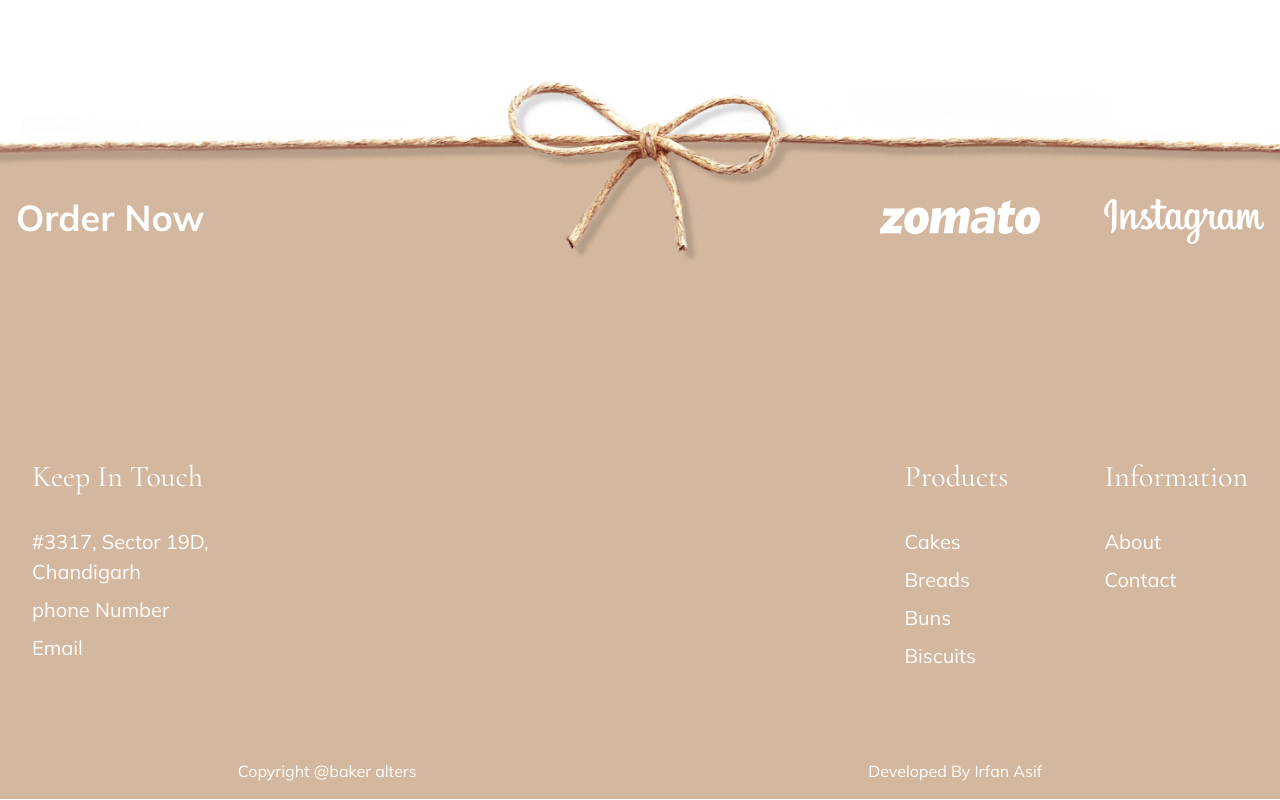
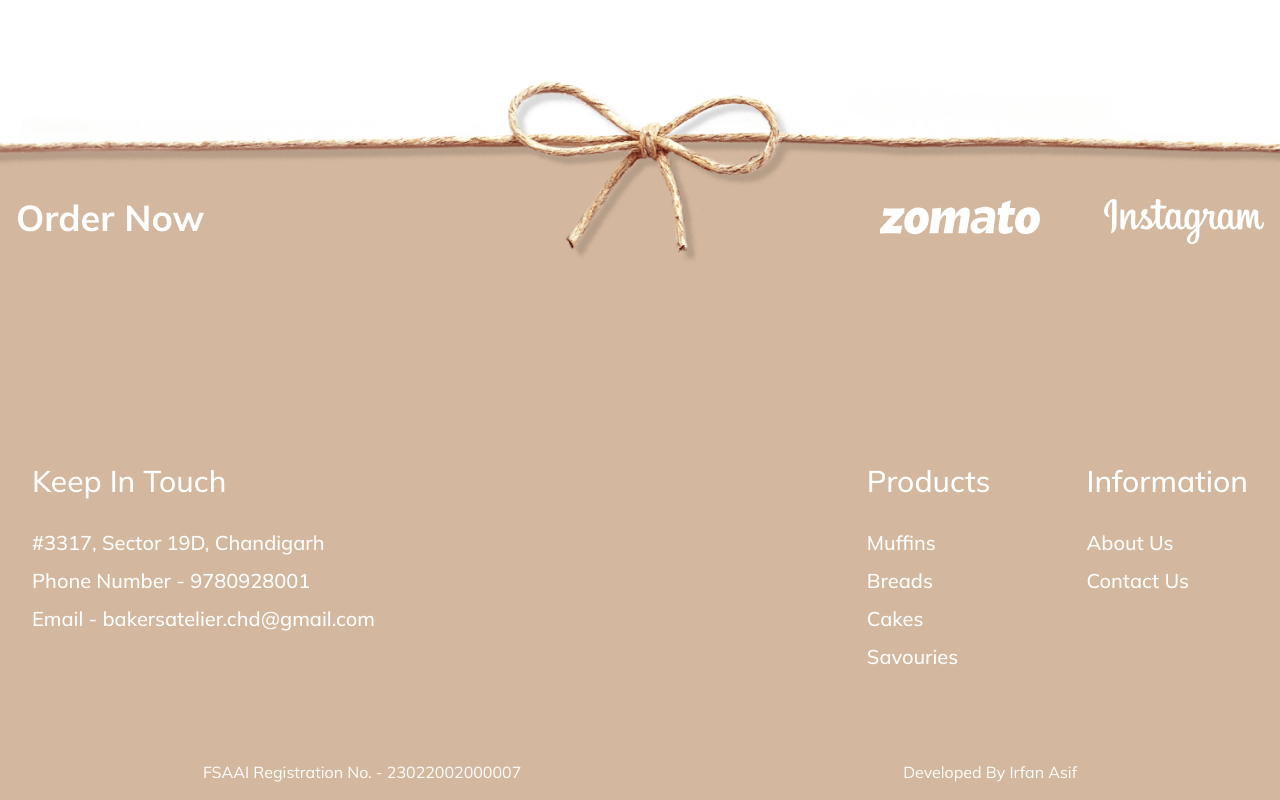
Before and after one commit to carachitgoyal/bakersatelier-frontend, a React (Create React App) app: page /admin/upload-content in a window 1280 px wide. Shown: the part 898-1698 px from the top of the page. Built offline with nearby package versions, Linux system fonts and the light colour scheme; a web font is replaced by a local one.

Commit message:
final fixes

```diff
--- a/src/Components/Footer/Footer.js
+++ b/src/Components/Footer/Footer.js
@@ -9,6 +9,7 @@ import {
   VStack,
 } from '@chakra-ui/react';
 import React from 'react';
+import { Link } from 'react-router-dom';
 import RopeImg from '../../Images/rope.png';
 
 const Footer = () => {
@@ -95,40 +96,44 @@ const Footer = () => {
           fontSize={{ base: 'sm', md: 'xl' }}
           spacing="2rem"
         >
-          <VStack spacing={{ base: '1rem', md: '2rem' }} alignItems={'start'}>
-            <Heading fontWeight={'400'} fontSize={{ base: '2xl', md: '3xl' }}>
-              Keep In Touch
-            </Heading>
+          <VStack
+            fontWeight={'500'}
+            spacing={{ base: '1rem', md: '1.5rem' }}
+            alignItems={'start'}
+          >
+            <Text fontSize={{ base: '2xl', md: '3xl' }}>Keep In Touch</Text>
             <VStack alignItems={'start'}>
-              <Text>
-                #3317, Sector 19D, <br /> Chandigarh
-              </Text>
-              <Text>phone Number</Text>
-              <Text>Email</Text>
+              <Text>#3317, Sector 19D, Chandigarh</Text>
+              <Text>Phone Number - 9780928001</Text>
+              <Text>Email - bakersatelier.chd@gmail.com</Text>
             </VStack>
           </VStack>
           <Stack
             spacing={{ base: '2rem', md: '6rem' }}
             direction={{ base: 'column', md: 'row' }}
           >
-            <VStack spacing={{ base: '1rem', md: '2rem' }} alignItems={'start'}>
-              <Heading fontWeight={'400'} fontSize={{ base: '2xl', md: '3xl' }}>
-                Products
-              </Heading>
+            <VStack
+              fontWeight={'500'}
+              spacing={{ base: '1rem', md: '1.5rem' }}
+              alignItems={'start'}
+            >
+              <Text fontSize={{ base: '2xl', md: '3xl' }}>Products</Text>
               <VStack alignItems={'start'}>
-                <Text>Cakes</Text>
-                <Text>Breads</Text>
-                <Text>Buns</Text>
-                <Text>Biscuits</Text>
+                <Link to="/muffins">Muffins</Link>
+                <Link to="/breads">Breads</Link>
+                <Link to="/cakes">Cakes</Link>
+                <Link to="/savouries">Savouries</Link>
               </VStack>
             </VStack>
-            <VStack spacing={{ base: '1rem', md: '2rem' }} alignItems={'start'}>
-              <Heading fontWeight={'400'} fontSize={{ base: '2xl', md: '3xl' }}>
-                Information
-              </Heading>
+            <VStack
+              fontWeight={'500'}
+              spacing={{ base: '1rem', md: '1.5rem' }}
+              alignItems={'start'}
+            >
+              <Text fontSize={{ base: '2xl', md: '3xl' }}>Information</Text>
               <VStack alignItems={'start'}>
-                <Text>About</Text>
-                <Text>Contact</Text>
+                <Text>About Us</Text>
+                <Text>Contact Us</Text>
               </VStack>
             </VStack>
           </Stack>
@@ -143,7 +148,7 @@ const Footer = () => {
           bg={'brand.lightBrown'}
           fontSize="md"
         >
-          <Text>Copyright @baker alters</Text>
+          <Text>FSAAI Registration No. - 23022002000007</Text>
           <a href="https://irfanasif.me" target="_blank" rel="noreferrer">
             <Text _hover={{ color: '#E99452' }}>Developed By Irfan Asif</Text>
           </a>
--- a/src/Components/Home/AboutUs.js
+++ b/src/Components/Home/AboutUs.js
@@ -41,16 +41,6 @@ const AboutUs = () => {
         variants={variant}
         initial="hidden"
       >
-        <Heading fontSize={{ base: '4xl', md: '6xl' }} fontWeight="400">
-          About Us
-        </Heading>
-        <Text
-          maxW="36rem"
-          fontWeight={'300'}
-          fontSize={{ base: 'md', md: 'xl' }}
-        >
-          these are the featured items
-        </Text>
         <HStack
           overflow={'hidden'}
           maxW="8xl"
@@ -75,19 +65,19 @@ const AboutUs = () => {
             />
           </MotionBox>
           <VStack alignItems={'start'} pr="1rem">
-            <Text fontWeight="500" fontSize={{ base: 'sm', md: 'xl' }}>
-              They are baked specially for you
+            <Text fontWeight="500" fontSize={{ base: 'md', md: '3xl' }}>
+              About Us
             </Text>
             <Text
               maxW="36rem"
               fontWeight={'300'}
               fontSize={{ base: 'xs', md: 'md' }}
             >
-              Lorem ipsum dolor sit amet, consectetur adipiscing elit. Id purus
-              in nulla eget scelerisque massa aliquam felis in. Sed nunc eget
-              phasellus ultricies massa, vitae sapien euismod viverra. Lorem
-              ipsum dolor sit amet, consectetur adipiscing elit. Id purus in
-              nulla eget scelerisque massa aliquam felis in.
+              We are the professional bakers situated in the heart of Chandigarh
+              providing delicious bakery items at your doorsteps ranging from
+              mini muffins & cakes to crunchy and crispy breads & savouries. We
+              are bakers by heart providing healthy baked products made without
+              any preservatives, artificial ingredients and no added gluten.
             </Text>
           </VStack>
         </HStack>
--- a/src/Components/Home/Hero.js
+++ b/src/Components/Home/Hero.js
@@ -71,7 +71,8 @@ const Hero = () => {
           display="flex"
         >
           <Box
-            as="button"
+            as="a"
+            href="https://api.whatsapp.com/send/?phone=919780928001&text&app_absent=0"
             bg="brand.brown"
             color="white"
             p="0.8rem 1.6rem"
--- a/src/Components/Items/Items.HOC.js
+++ b/src/Components/Items/Items.HOC.js
@@ -25,7 +25,7 @@ const ItemsHOC = ({ heading, url }) => {
         <Text
           textTransform={'capitalize'}
           textShadow={'md'}
-          fontSize={['4xl', '6xl', '8xl']}
+          fontSize={['7xl', '7xl', '8xl']}
           color="white"
         >
           {heading}
--- a/src/Components/Navbar.js
+++ b/src/Components/Navbar.js
@@ -82,7 +82,6 @@ const DesktopNav = () => {
         <Box key={navItem.label}>
           <Popover trigger={'hover'} placement={'bottom-start'}>
             <PopoverTrigger>
-              <Link to="/">
               <Box
                 p={2}
                 px="6"
@@ -96,7 +95,6 @@ const DesktopNav = () => {
               >
                 {navItem.label}
               </Box>
-              </Link>
             </PopoverTrigger>
 
             {navItem.children && (
@@ -162,11 +160,7 @@ const DesktopSubNav = ({ label, href, subLabel }) => {
 
 const MobileNav = () => {
   return (
-    <Stack
-      bg={useColorModeValue('white', 'gray.800')}
-      p={4}
-      display={{ md: 'none' }}
-    >
+    <Stack bg='white' p={4} display={{ md: 'none' }}>
       {NAV_ITEMS.map(navItem => (
         <MobileNavItem key={navItem.label} {...navItem} />
       ))}
@@ -179,7 +173,6 @@ const MobileNavItem = ({ label, children, href }) => {
 
   return (
     <Stack spacing={4} onClick={children && onToggle}>
-      <Link to={`${href}`}>
       <Flex
         py={2}
         justify={'space-between'}
@@ -188,12 +181,7 @@ const MobileNavItem = ({ label, children, href }) => {
           textDecoration: 'none',
         }}
       >
-          <Text
-            fontWeight={600}
-            color={useColorModeValue('gray.600', 'gray.200')}
-          >
-            {label}
-          </Text>
+        <Text fontWeight={600}>{label}</Text>
         {children && (
           <Icon
             as={BiChevronDown}
@@ -204,17 +192,9 @@ const MobileNavItem = ({ label, children, href }) => {
           />
         )}
       </Flex>
-      </Link>
 
       <Collapse in={isOpen} animateOpacity style={{ marginTop: '0!important' }}>
-        <Stack
-          mt={2}
-          pl={4}
-          borderLeft={1}
-          borderStyle={'solid'}
-          borderColor={useColorModeValue('gray.200', 'gray.700')}
-          align={'start'}
-        >
+        <Stack mt={2} pl={4} borderStyle={'solid'} align={'start'}>
           {children &&
             children.map(child => (
               <Link to={`${child.href}`}>
@@ -232,7 +212,6 @@ const MobileNavItem = ({ label, children, href }) => {
 const NAV_ITEMS = [
   {
     label: 'Items',
-    href: '/',
     children: [
       {
         label: 'Muffin',
@@ -256,26 +235,22 @@ const NAV_ITEMS = [
     label: 'Contact',
     children: [
       {
-        label: 'Email',
-        href: '/',
-      },
-      {
         label: 'Instagram',
-        href: '/',
+        href: 'https://instagram.com/bakersatelier_chd?utm_medium=copy_link',
       },
       {
         label: 'Whatsapp',
-        href: '/',
+        href: 'https://api.whatsapp.com/send/?phone=919780928001&text&app_absent=0',
       },
       {
         label: 'Zomato',
-        href: '/',
+        href: 'https://zoma.to/order/20129304',
+      },
+      {
+        label: 'Google',
+        href: 'https://business.google.com/v/bakers-atelier-by-shruti/017440765892640493492/a5cd/_?caid=16032994729&agid=141268333588&gclid=Cj0KCQiA3rKQBhCNARIsACUEW_YQpX2aobv8eAr2A4eByBPlaIz_2_qmYlycEjj6ZFTnQW5E2U3gXnUaAi8REALw_wcB',
       },
     ],
   },
-  {
-    label: 'About',
-    href: '/',
-  },
 ];
 export default Navbar;
--- a/src/Components/Product/Card.js
+++ b/src/Components/Product/Card.js
@@ -1,7 +1,15 @@
-import { Box, HStack, Image, Text, VStack, Center } from '@chakra-ui/react';
+import {
+  Box,
+  HStack,
+  Image,
+  Text,
+  VStack,
+  Center,
+  Skeleton,
+} from '@chakra-ui/react';
 
 const Card = ({ item }) => {
-  console.log('item - ', item);
+  console.log(item.length < 0);
   return (
     <Center>
       <VStack
@@ -20,7 +28,7 @@ const Card = ({ item }) => {
         />
         <Text
           isTruncated
-          maxW={{ base: '8rem' }}
+          maxW={{ base: '8rem', md:'16rem' }}
           noOfLines={1}
           px={'2'}
           fontSize={{ base: 'md', md: 'xl' }}
@@ -35,7 +43,11 @@ const Card = ({ item }) => {
           fontSize={{ base: 'sm', md: 'md' }}
         >
           <Text>₹ {item.price}</Text>
-          <Box as="button" _hover={{ color: 'black' }}>
+          <Box
+            as="a"
+            href="https://api.whatsapp.com/send/?phone=919780928001&text&app_absent=0"
+            _hover={{ color: 'black' }}
+          >
             Buy Now
           </Box>
         </HStack>
--- a/src/Pages/Home.js
+++ b/src/Pages/Home.js
@@ -7,7 +7,12 @@ import Hero from '../Components/Home/Hero';
 
 const Home = () => {
   return (
-    <Container maxW="9xl" p="0" m="0" pt={{ base: '8rem', md: '0' }}>
+    <Container
+      maxW="9xl"
+      p="0"
+      m="0"
+      pt={{ base: '8rem', md: '10rem', lg: '0' }}
+    >
       <Hero />
       <FeaturedItems />
       <AboutUs />
--- a/src/Pages/Items.js
+++ b/src/Pages/Items.js
@@ -1,4 +1,14 @@
-import { Center, Container, VStack, Wrap } from '@chakra-ui/react';
+import {
+  Center,
+  Container,
+  Heading,
+  Skeleton,
+  SkeletonText,
+  Stack,
+  Text,
+  VStack,
+  Wrap,
+} from '@chakra-ui/react';
 import axios from 'axios';
 import { useEffect, useState } from 'react';
 import { useParams } from 'react-router-dom';
@@ -9,15 +19,7 @@ import Card from '../Components/Product/Card';
 const Items = () => {
   const [data, setData] = useState([]);
   // eslint-disable-next-line no-sparse-arrays
-  const imageURL = [
-    'https://images.unsplash.com/photo-1626803775151-61d756612f97?ixlib=rb-1.2.1&ixid=MnwxMjA3fDB8MHxwaG90by1wYWdlfHx8fGVufDB8fHx8&auto=format&fit=crop&w=1470&q=80',
-    ,
-    'https://images.unsplash.com/photo-1523294587484-bae6cc870010?ixlib=rb-1.2.1&ixid=MnwxMjA3fDB8MHxwaG90by1wYWdlfHx8fGVufDB8fHx8&auto=format&fit=crop&w=1602&q=80',
-    ,
-    'https://images.unsplash.com/photo-1613119719948-d53865658a88?ixlib=rb-1.2.1&ixid=MnwxMjA3fDB8MHxwaG90by1wYWdlfHx8fGVufDB8fHx8&auto=format&fit=crop&w=1471&q=80',
-    ,
-    'https://images.unsplash.com/photo-1612539466296-4ecf1db303e3?ixlib=rb-1.2.1&ixid=MnwxMjA3fDB8MHxwaG90by1wYWdlfHx8fGVufDB8fHx8&auto=format&fit=crop&w=1543&q=80',
-  ];
+
   let { category } = useParams();
   useEffect(() => {
     axios
@@ -34,7 +36,7 @@ const Items = () => {
   return (
     <Container maxW="9xl" p="0" m="0">
       <ItemsHOC
-        url={imageURL[Math.floor(Math.random() * 4)]}
+        url="https://images.unsplash.com/photo-1587241321921-91a834d6d191?ixlib=rb-1.2.1&ixid=MnwxMjA3fDB8MHxwaG90by1wYWdlfHx8fGVufDB8fHx8&auto=format&fit=crop&w=1470&q=80"
         heading={category}
       />
       <Center
```
Lines whose indentation alone changed are shown as unchanged.
